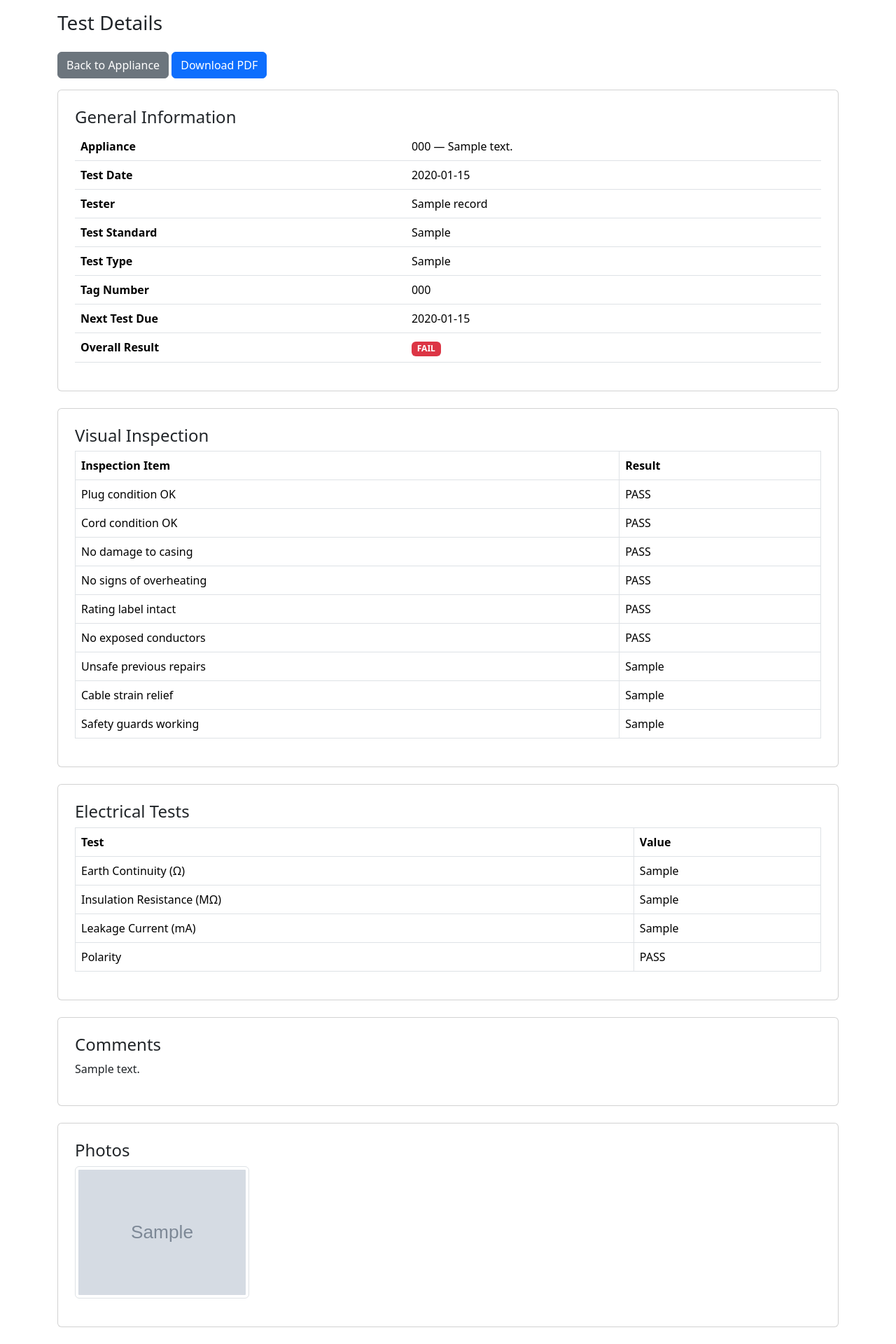
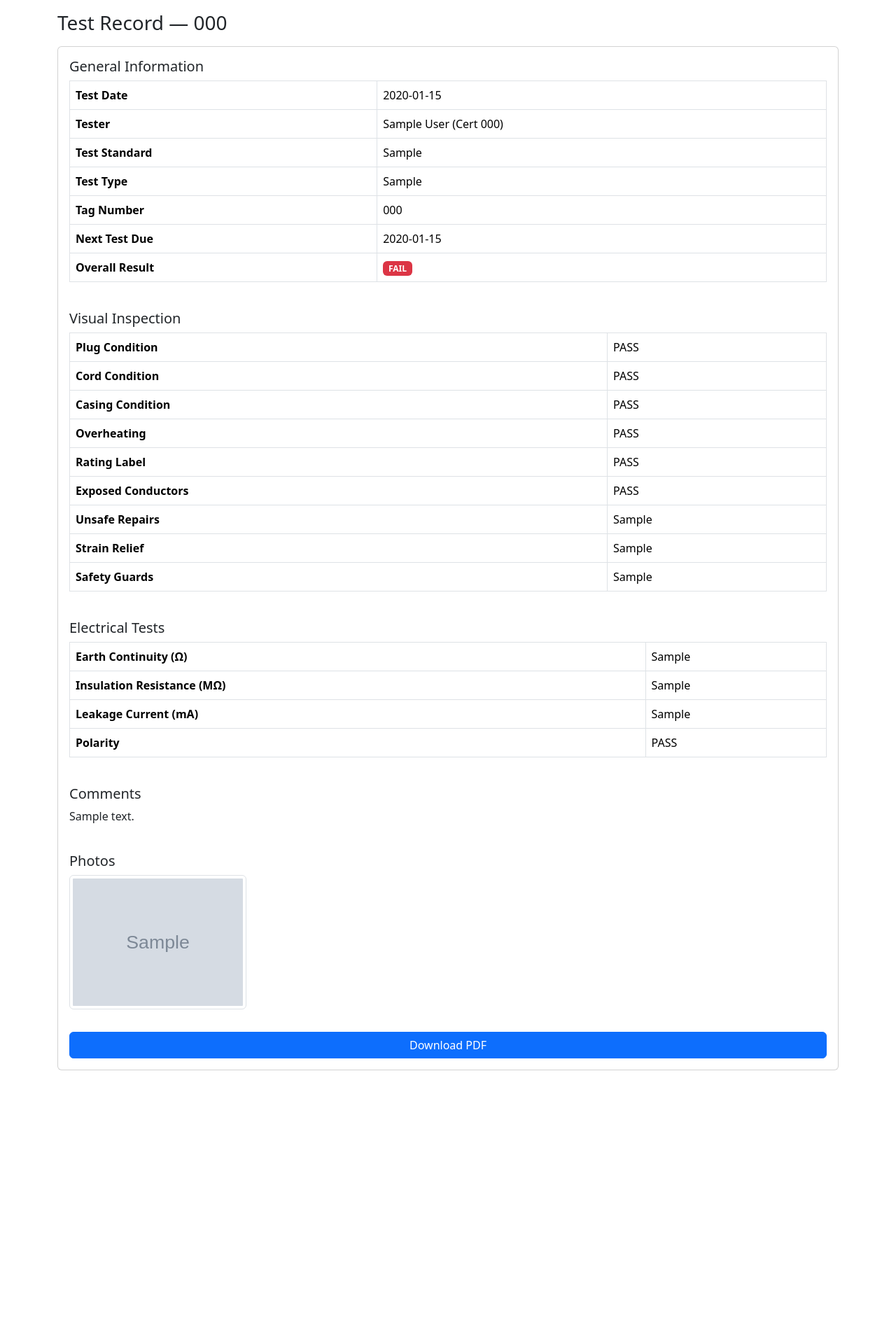
Before and after one commit to ell249/patrecorder, a Flask app: page /test/1 in a window 1280 px wide. Shown: the part 56-1976 px from the top of the page at 70% size. After the commit the page ends 1585 px from the top, so only its background shows below. Run offline with Flask 3, Linux system fonts and the light colour scheme; tables that the repository leaves empty hold one stand-in row (values such as "Sample post"); grey boxes marked "Sample" are stand-in pictures; parts of the project's set-up code (start-up, migrations or seed data) failed here and were passed over.

Commit message:
Add tester database

```diff
--- a/templates/test_detail.html
+++ b/templates/test_detail.html
@@ -3,24 +3,14 @@
 
 {% block content %}
 
-<h3 class="mb-4">Test Details</h3>
+<h3 class="mb-3">Test Record — {{ test.appliance.asset_number }}</h3>
 
-<div class="mb-3">
-    <a href="{{ url_for('main.appliance_detail', appliance_id=test.appliance.id) }}" class="btn btn-secondary">
-        Back to Appliance
-    </a>
+<div class="card p-3">
 
-    <a href="{{ url_for('main.test_pdf', test_id=test.id) }}" class="btn btn-primary">
-        Download PDF
-    </a>
-</div>
-
-<div class="card p-4 mb-4">
-    <h4>General Information</h4>
-    <table class="table">
-        <tr><th>Appliance</th><td>{{ test.appliance.asset_number }} — {{ test.appliance.description }}</td></tr>
+    <h5>General Information</h5>
+    <table class="table table-bordered">
         <tr><th>Test Date</th><td>{{ test.test_date }}</td></tr>
-        <tr><th>Tester</th><td>{{ test.tester_name }}</td></tr>
+        <tr><th>Tester</th><td>{{ test.tester.full_name }} (Cert {{ test.tester.certificate_number }})</td></tr>
         <tr><th>Test Standard</th><td>{{ test.test_standard }}</td></tr>
         <tr><th>Test Type</th><td>{{ test.test_type }}</td></tr>
         <tr><th>Tag Number</th><td>{{ test.tag_number }}</td></tr>
@@ -28,7 +18,7 @@
         <tr>
             <th>Overall Result</th>
             <td>
-                {% if test.overall_result == 'PASS' %}
+                {% if test.overall_result == "PASS" %}
                     <span class="badge bg-success">PASS</span>
                 {% else %}
                     <span class="badge bg-danger">FAIL</span>
@@ -36,94 +26,66 @@
             </td>
         </tr>
     </table>
-</div>
 
-<!-- VISUAL INSPECTION -->
-<div class="card p-4 mb-4">
-    <h4>Visual Inspection</h4>
+    <h5 class="mt-4">Visual Inspection</h5>
+    <table class="table table-bordered">
+        <tr><th>Plug Condition</th><td>{{ 'PASS' if test.vi_plug else 'FAIL' }}</td></tr>
+        <tr><th>Cord Condition</th><td>{{ 'PASS' if test.vi_cord else 'FAIL' }}</td></tr>
+        <tr><th>Casing Condition</th><td>{{ 'PASS' if test.vi_casing else 'FAIL' }}</td></tr>
+        <tr><th>Overheating</th><td>{{ 'PASS' if test.vi_overheat else 'FAIL' }}</td></tr>
+        <tr><th>Rating Label</th><td>{{ 'PASS' if test.vi_label else 'FAIL' }}</td></tr>
+        <tr><th>Exposed Conductors</th><td>{{ 'PASS' if test.vi_exposed else 'FAIL' }}</td></tr>
 
+        <tr><th>Unsafe Repairs</th><td>{{ test.vi_repairs }}</td></tr>
+        <tr><th>Strain Relief</th><td>{{ test.vi_strain }}</td></tr>
+        <tr><th>Safety Guards</th><td>{{ test.vi_guards }}</td></tr>
+    </table>
+
+    <h5 class="mt-4">Electrical Tests</h5>
     <table class="table table-bordered">
-        <thead>
-            <tr><th>Inspection Item</th><th>Result</th></tr>
-        </thead>
-        <tbody>
+        <tr><th>Earth Continuity (Ω)</th><td>{{ test.earth_continuity_ohms or 'N/A' }}</td></tr>
+        <tr><th>Insulation Resistance (MΩ)</th><td>{{ test.insulation_mohms or 'N/A' }}</td></tr>
+        <tr><th>Leakage Current (mA)</th><td>{{ test.leakage_mA or 'N/A' }}</td></tr>
+        <tr><th>Polarity</th><td>{{ 'PASS' if test.polarity_pass else 'FAIL' }}</td></tr>
+    </table>
 
-            <tr><td>Plug condition OK</td><td>{{ 'PASS' if test.vi_plug else 'FAIL' }}</td></tr>
-            <tr><td>Cord condition OK</td><td>{{ 'PASS' if test.vi_cord else 'FAIL' }}</td></tr>
-            <tr><td>No damage to casing</td><td>{{ 'PASS' if test.vi_casing else 'FAIL' }}</td></tr>
-            <tr><td>No signs of overheating</td><td>{{ 'PASS' if test.vi_overheat else 'FAIL' }}</td></tr>
-            <tr><td>Rating label intact</td><td>{{ 'PASS' if test.vi_label else 'FAIL' }}</td></tr>
-            <tr><td>No exposed conductors</td><td>{{ 'PASS' if test.vi_exposed else 'FAIL' }}</td></tr>
-
-            <tr><td>Unsafe previous repairs</td><td>{{ test.vi_repairs }}</td></tr>
-            <tr><td>Cable strain relief</td><td>{{ test.vi_strain }}</td></tr>
-            <tr><td>Safety guards working</td><td>{{ test.vi_guards }}</td></tr>
-
-        </tbody>
-    </table>
-</div>
-
-<!-- ELECTRICAL TESTS -->
-<div class="card p-4 mb-4">
-    <h4>Electrical Tests</h4>
-
+    {% if test.test_standard == "5761" %}
+    <h5 class="mt-4">5761 Additional Fields</h5>
     <table class="table table-bordered">
-        <thead>
-            <tr><th>Test</th><th>Value</th></tr>
-        </thead>
-        <tbody>
-            <tr><td>Earth Continuity (Ω)</td><td>{{ test.earth_continuity_ohms or 'N/A' }}</td></tr>
-            <tr><td>Insulation Resistance (MΩ)</td><td>{{ test.insulation_mohms or 'N/A' }}</td></tr>
-            <tr><td>Leakage Current (mA)</td><td>{{ test.leakage_mA or 'N/A' }}</td></tr>
-            <tr><td>Polarity</td><td>{{ 'PASS' if test.polarity_pass else 'FAIL' }}</td></tr>
-        </tbody>
-    </table>
-</div>
-
-<!-- 5761 / 5762 FIELDS -->
-{% if test.test_standard in ['5761', '5762'] %}
-<div class="card p-4 mb-4">
-    <h4>Additional Checks ({{ test.test_standard }})</h4>
-
-    <table class="table table-bordered">
-        <tbody>
         <tr><th>Condition Assessment</th><td>{{ test.condition_assessment or 'N/A' }}</td></tr>
         <tr><th>Functional Check</th><td>{{ test.functional_check or 'N/A' }}</td></tr>
         <tr><th>Accessories</th><td>{{ test.accessories or 'N/A' }}</td></tr>
         <tr><th>Safe for Resale</th><td>{{ test.safe_for_resale or 'N/A' }}</td></tr>
+    </table>
+    {% endif %}
+
+    {% if test.test_standard == "5762" %}
+    <h5 class="mt-4">5762 Repair Information</h5>
+    <table class="table table-bordered">
         <tr><th>Repair Description</th><td>{{ test.repair_description or 'N/A' }}</td></tr>
         <tr><th>Repaired By</th><td>{{ test.repaired_by or 'N/A' }}</td></tr>
         <tr><th>Parts Replaced</th><td>{{ test.parts_replaced or 'N/A' }}</td></tr>
         <tr><th>Post‑Repair Test</th><td>{{ test.post_repair_test or 'N/A' }}</td></tr>
-        </tbody>
     </table>
-</div>
     {% endif %}
 
-<!-- COMMENTS -->
-<div class="card p-4 mb-4">
-    <h4>Comments</h4>
-    <p>{{ test.comments or 'No comments provided.' }}</p>
-</div>
+    <h5 class="mt-4">Comments</h5>
+    <p>{{ test.comments or 'None' }}</p>
 
-<!-- PHOTOS -->
-<div class="card p-4 mb-4">
-    <h4>Photos</h4>
-
-    {% if test.photos %}
+    <h5 class="mt-4">Photos</h5>
     <div class="row">
         {% for photo in test.photos %}
             <div class="col-md-3 mb-3">
-                <a href="{{ url_for('static', filename=photo.filepath) }}" target="_blank">
-                    <img src="{{ url_for('static', filename=photo.filepath) }}"
+                <a href="{{ url_for('static', filename='uploads/' ~ photo.filepath) }}" target="_blank">
+                    <img src="{{ url_for('static', filename='uploads/' ~ photo.filepath) }}"
                          class="img-fluid img-thumbnail">
                 </a>
             </div>
         {% endfor %}
     </div>
-    {% else %}
-        <p>No photos uploaded.</p>
-    {% endif %}
+
+    <a href="{{ url_for('main.test_pdf', test_id=test.id) }}" class="btn btn-primary mt-3">Download PDF</a>
+
 </div>
 
 {% endblock %}
--- a/views.py
+++ b/views.py
@@ -10,7 +10,7 @@ from werkzeug.utils import secure_filename
 
 from app import db
 from config import Config
-from models import Appliance, TestRecord, TestPhoto, RetestRule
+from models import Appliance, TestRecord, TestPhoto, RetestRule, Tester
 from utils import (
     fuzzy,
     get_suggested_interval,
@@ -269,19 +269,24 @@ def new_test(appliance_id):
         interval_days = int(form["retest_interval"])
         next_due = test_date + timedelta(days=interval_days)
 
-        # Convert dropdown PASS/FAIL to booleans for the 6 boolean fields
+        tester_id = int(form["tester_id"])
+        tester = Tester.query.get(tester_id)
+
         def bool_from_dropdown(value):
             return value == "PASS"
 
         test = TestRecord(
             appliance_id=appliance.id,
+            tester_id=tester.id,
             test_date=test_date,
-            tester_name=form["tester_name"],
             test_type=form["test_type"],
             test_standard=form["test_standard"],
             tag_number=form["tag_number"],
+            next_test_due=next_due.date(),
+            overall_result=form["overall_result"],
+            comments=form.get("comments"),
 
-            # Visual inspection (converted from dropdown)
+            # Visual inspection
             vi_plug=bool_from_dropdown(form.get("vi_plug")),
             vi_cord=bool_from_dropdown(form.get("vi_cord")),
             vi_casing=bool_from_dropdown(form.get("vi_casing")),
@@ -289,7 +294,6 @@ def new_test(appliance_id):
             vi_label=bool_from_dropdown(form.get("vi_label")),
             vi_exposed=bool_from_dropdown(form.get("vi_exposed")),
 
-            # PASS / FAIL / N/A items (stored as strings)
             vi_repairs=form.get("vi_repairs"),
             vi_strain=form.get("vi_strain"),
             vi_guards=form.get("vi_guards"),
@@ -297,14 +301,10 @@ def new_test(appliance_id):
             # Electrical tests
             earth_continuity_ohms=form.get("earth_continuity_ohms") or None,
             insulation_mohms=form.get("insulation_mohms") or None,
+            leakage_mA=form.get("leakage_mA") or None,
             polarity_pass=("polarity_pass" in form),
-            leakage_mA=form.get("leakage_mA") or None,
 
-            overall_result=form["overall_result"],
-            next_test_due=next_due.date(),
-            comments=form.get("comments"),
-
-            # 5761 / 5762 fields
+            # 5761 / 5762
             condition_assessment=form.get("condition_assessment"),
             functional_check=form.get("functional_check"),
             accessories=form.get("accessories"),
@@ -344,6 +344,8 @@ def new_test(appliance_id):
         flash("Test record saved.", "success")
         return redirect(url_for("main.appliance_detail", appliance_id=appliance.id))
 
+    # GET request
+    testers = Tester.query.order_by(Tester.full_name).all()
     rules = RetestRule.query.order_by(RetestRule.interval_days).all()
     suggested_rule = get_suggested_interval(
         appliance.class_type or "ANY",
@@ -353,6 +355,7 @@ def new_test(appliance_id):
     return render_template(
         "test_form.html",
         appliance=appliance,
+        testers=testers,
         rules=rules,
         suggested_rule=suggested_rule
     )
@@ -399,6 +402,7 @@ def search():
 def test_pdf(test_id):
     test = TestRecord.query.get_or_404(test_id)
     appliance = test.appliance
+    tester = test.tester
 
     record_url = url_for("main.test_detail", test_id=test.id, _external=True)
     qr_code = generate_qr_code(record_url)
@@ -410,7 +414,14 @@ def test_pdf(test_id):
     else:
         template = "pdf/test_3760.html"
 
-    html = render_template(template, test=test, appliance=appliance, qr_code=qr_code)
+    html = render_template(
+        template,
+        test=test,
+        appliance=appliance,
+        tester=tester,
+        qr_code=qr_code
+    )
+
     pdf = HTML(string=html).write_pdf()
 
     response = make_response(pdf)
```
Also changed, not shown: models.py (+46 -39 lines), sql/create_tables.sql (+50 -44 lines), templates/pdf/test_3760.html (+7 -2 lines), templates/pdf/test_5761.html (+16 -11 lines), templates/pdf/test_5762.html (+46 -8 lines), templates/test_form.html (+18 -3 lines). Lines whose indentation alone changed are shown as unchanged.
